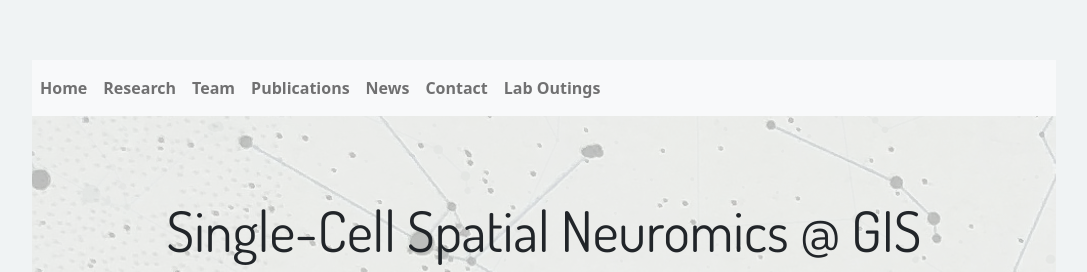
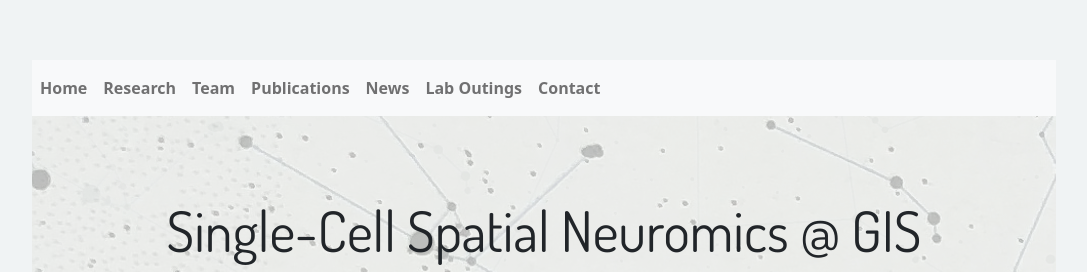
Before and after one commit to jinyueliu0/Lab, a Jekyll site: the page built from index.html, in a window 1280 px wide and 900 px high. Shown: the top 272 px of the window, without its empty margins (96-1183 px from the left). Built offline with Jekyll 4.4.1, drawn with Linux system fonts in a browser that asks for light colours.

Commit message:
Update default.html

```diff
--- a/_layouts/default.html
+++ b/_layouts/default.html
@@ -42,11 +42,11 @@
 						<a class="nav-link" href="#news">News</a>
 						</li>
 						<li class="nav-item">
-						<a class="nav-link" href="#contactus">Contact</a>
-						</li>
 						<a class="nav-link" href="#fun">Lab Outings</a>
 						</li>
 						<li class="nav-item">
+						<a class="nav-link" href="#contactus">Contact</a>
+						</li>
 						</ul>
 					</div>
 				</nav>
```
